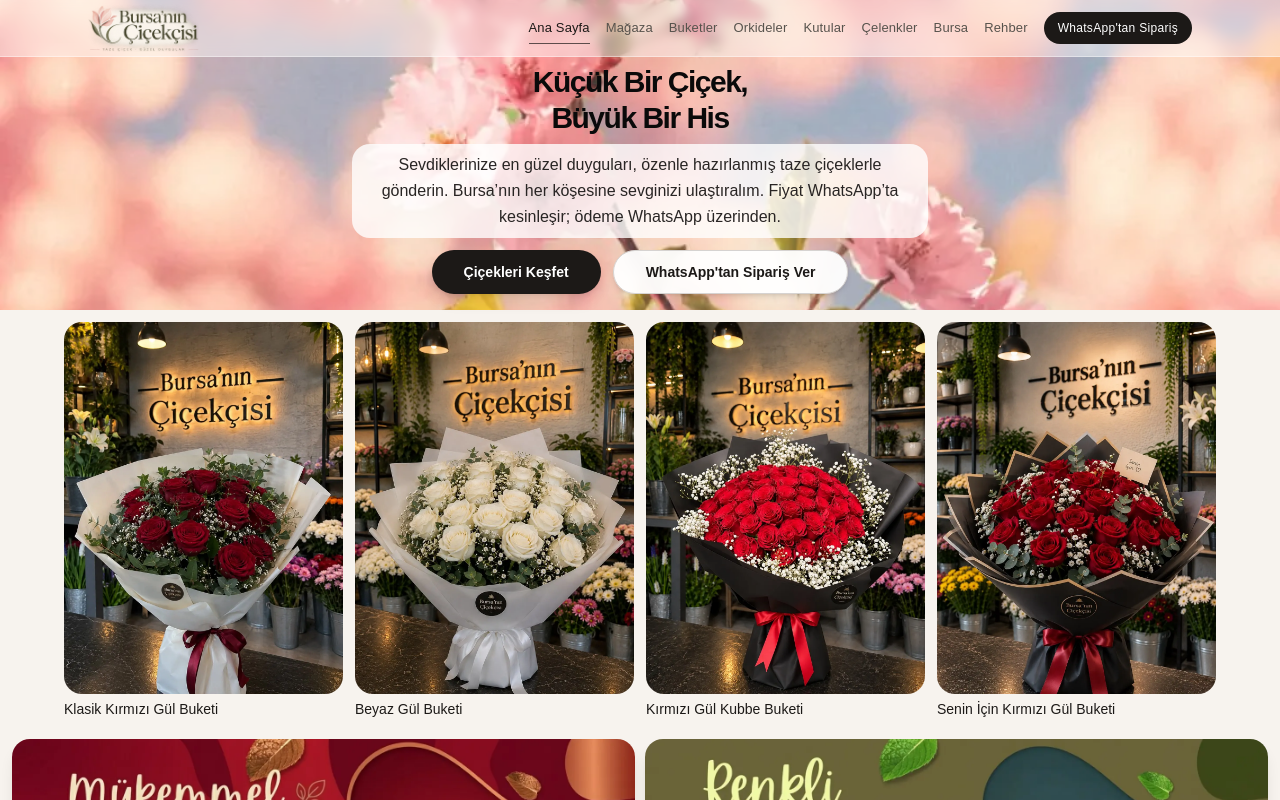
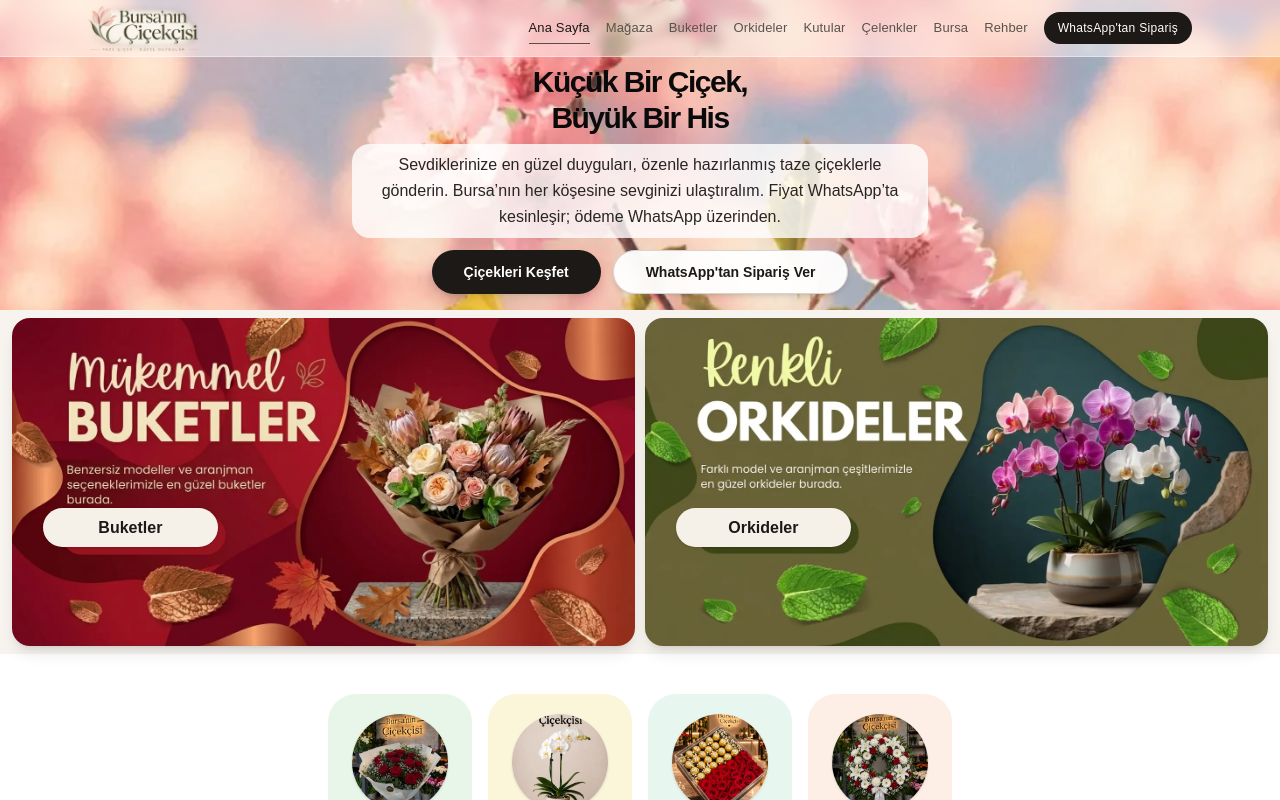
Before and after one commit to Mussokmen/3dcicekci, a React (Vite) app: page / in a window 1280 px wide. Shown: the top 800 px of the page. Built offline with nearby package versions, Linux system fonts and the light colour scheme.

Commit message:
Ana sayfadaki ürün kartı sırasını kaldır.
Hero altındaki dört kartlık vitrin duruyor; kayan şerit geri gelmiyor. Banner ve WhatsApp fiyat cümlesi yerinde.

```diff
--- a/src/components/home/HomeLeadProducts.tsx
+++ /dev/null
@@ -1,29 +0,0 @@
-import { Link } from "react-router-dom";
-import { getFeaturedProducts } from "@/config/products";
-
-export function HomeLeadProducts() {
-  const products = getFeaturedProducts().slice(0, 4);
-
-  return (
-    <section aria-label="Vitrinden ürünler" className="bg-[#f7f3ee] px-4 py-3 md:px-6">
-      <ul className="mx-auto grid max-w-6xl grid-cols-2 gap-3 sm:grid-cols-4">
-        {products.map((product) => (
-          <li key={product.slug} className="min-w-0">
-            <Link to={`/urun/${product.slug}`} className="block focus-visible:outline-none">
-              <img
-                src={product.image}
-                alt={`${product.name}, Bursa teslim`}
-                width={600}
-                height={800}
-                className="aspect-[3/4] w-full rounded-2xl object-cover"
-              />
-              <span className="mt-1.5 block text-sm leading-snug break-words text-stone-900">
-                {product.name}
-              </span>
-            </Link>
-          </li>
-        ))}
-      </ul>
-    </section>
-  );
-}
--- a/src/pages/HomePage.tsx
+++ b/src/pages/HomePage.tsx
@@ -6,7 +6,6 @@ import heroBackground from "@/assets/hero-bg.webp";
 import { SiteFooter } from "@/components/layout/SiteFooter";
 import { SiteHeader } from "@/components/layout/SiteHeader";
 import { HomeCategoryStrip } from "@/components/home/HomeCategoryStrip";
-import { HomeLeadProducts } from "@/components/home/HomeLeadProducts";
 import { HomeCustomDesign } from "@/components/home/HomeCustomDesign";
 import { HomeVitrine } from "@/components/home/HomeVitrine";
 import { TrustHighlights } from "@/components/content/TrustHighlights";
@@ -46,7 +45,6 @@ export function HomePage() {
             <AnimatedHeroDemo />
           </div>
         </div>
-        <HomeLeadProducts />
         <section className="relative z-10 grid w-full shrink-0 grid-cols-1 gap-2 bg-[#f7f3ee] px-2 py-1.5 min-[700px]:grid-cols-2 md:gap-2.5 md:px-3 md:py-2">
           <Link to="/magaza/buketler" className="relative block min-w-0">
             <img
```
